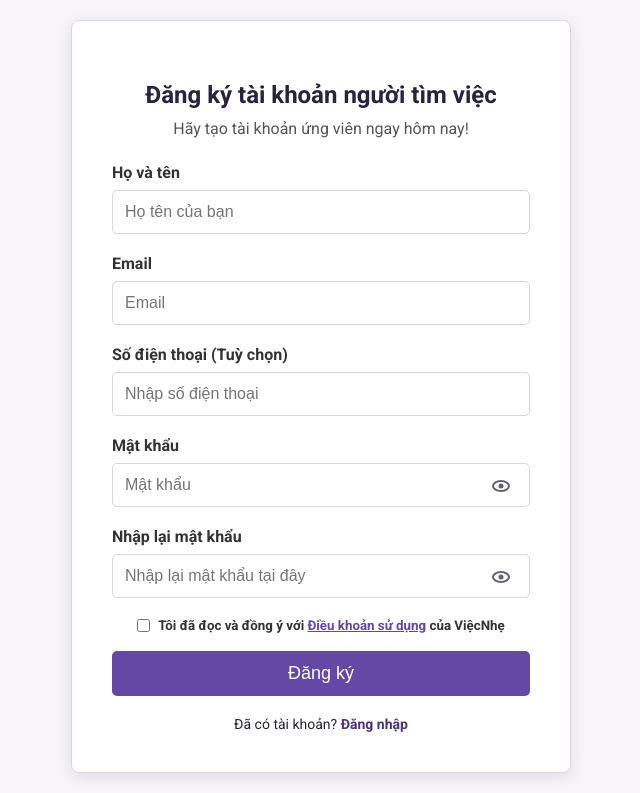
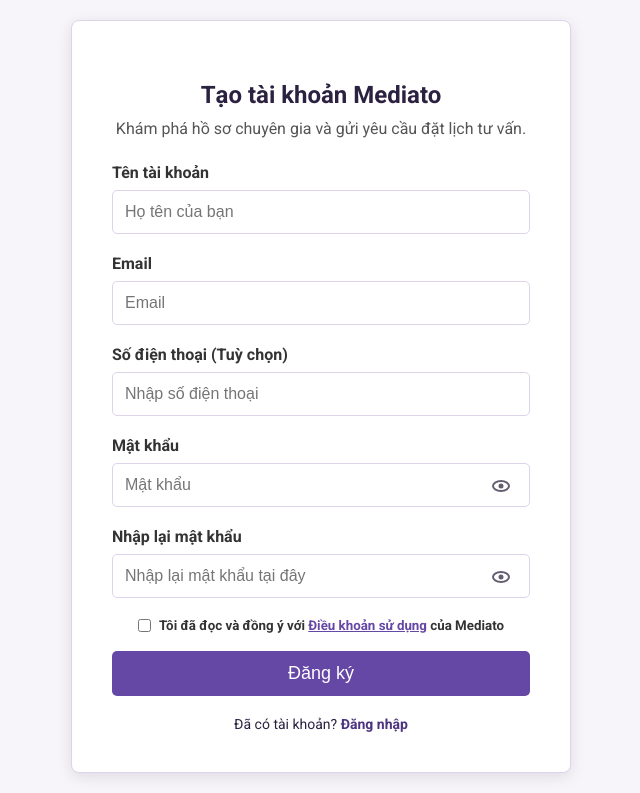
Before and after one commit to Shrek123123/WebTuVan, a PHP site: the page made by jobseekerregister.php in a window 1280 px wide. Shown: the part 75-868 px from the top of the page, without its empty margins (319-959 px from the left). Run offline with PHP 8.4, Linux system fonts and the light colour scheme; the visitor is signed in with stand-in values (Sample User, id 1).

Commit message:
sửa lỗi chữ

```diff
--- a/jobseekerlogin.php
+++ b/jobseekerlogin.php
@@ -59,7 +59,7 @@ if ($_SERVER['REQUEST_METHOD'] === 'POST') {
     <meta charset="UTF-8">
     <link rel="icon" type="image/svg+xml" href="image/favicon.svg">
     <meta name="viewport" content="width=device-width, initial-scale=1.0">
-    <title><?= $lang['jobseeker_login_title']; ?> - ViecNhe</title>
+    <title><?= htmlspecialchars($lang['jobseeker_login_title'], ENT_QUOTES, 'UTF-8') ?> - Mediato</title>
 
     <link href="https://fonts.googleapis.com/css2?family=Roboto:wght@400;700&display=swap" rel="stylesheet">
 
--- a/jobseekerregister.php
+++ b/jobseekerregister.php
@@ -71,7 +71,7 @@ if ($_SERVER['REQUEST_METHOD'] === 'POST') {
   <meta charset="UTF-8">
   <link rel="icon" type="image/svg+xml" href="image/favicon.svg">
   <meta name="viewport" content="width=device-width, initial-scale=1.0">
-  <title>Jobseeker Register - ViecNhe</title>
+  <title><?= htmlspecialchars($lang['jobseekerregister_title'], ENT_QUOTES, 'UTF-8') ?> - Mediato</title>
   <link href="https://fonts.googleapis.com/css2?family=Roboto:wght@400;700&display=swap" rel="stylesheet">
   <style>
     body {
@@ -222,7 +222,7 @@ if ($_SERVER['REQUEST_METHOD'] === 'POST') {
         <input type="hidden" name="csrf_token" value="<?= htmlspecialchars($_SESSION['customer_register_csrf'], ENT_QUOTES, 'UTF-8') ?>">
         <?php if ($redirectTarget !== null): ?><input type="hidden" name="redirect" value="<?= htmlspecialchars($redirectTarget, ENT_QUOTES, 'UTF-8') ?>"><?php endif; ?>
         <div class="form-group">
-          <label>Họ và tên</label>
+          <label><?php echo $lang['username']; ?></label>
           <input type="text" placeholder="Họ tên của bạn" name="full_name" maxlength="100" required>
         </div>
         <div class="form-group">
--- a/lang/vi.php
+++ b/lang/vi.php
@@ -285,9 +285,9 @@ $lang = [
     //jobseekerlogin
     "email" => "Email",
     "password" => "Mật khẩu",
-    "jobseeker_login_title" => "Đăng nhập Ứng viên",
-    "jobseeker_login_subtitle_h2" => "Đăng nhập - Người tìm việc",
-    "jobseeker_login_subtitle_p" => "Hãy tìm những 'việc nhẹ' phù hợp với bạn nhất!",
+    "jobseeker_login_title" => "Đăng nhập",
+    "jobseeker_login_subtitle_h2" => "Chào mừng bạn trở lại Mediato",
+    "jobseeker_login_subtitle_p" => "Đăng nhập để tiếp tục kết nối và đặt lịch với chuyên gia tư vấn.",
     "jobseeker_login_email_placeholder" => "Nhập email",
     "jobseeker_login_password_placeholder" => "Nhập mật khẩu",
     "jobseeker_login_forgot_password" => "Quên mật khẩu",
@@ -353,8 +353,8 @@ $lang = [
     'jobdetail_person' => ' người',
 
     //jobseekerregister
-    'jobseekerregister_title' => 'Đăng ký tài khoản người tìm việc',
-    'jobseekerregister_subtitle' => 'Hãy tạo tài khoản ứng viên ngay hôm nay!',
+    'jobseekerregister_title' => 'Tạo tài khoản Mediato',
+    'jobseekerregister_subtitle' => 'Khám phá hồ sơ chuyên gia và gửi yêu cầu đặt lịch tư vấn.',
     'username' => 'Tên tài khoản',
     'placeholder_username' => 'Gợi ý: nên điền đầy đủ họ tên bạn',
     'placeholder_email' => 'Email',
@@ -363,7 +363,7 @@ $lang = [
     'placeholder_reenter_password' => 'Nhập lại mật khẩu tại đây',
     'terms_agreement_text' => 'Tôi đã đọc và đồng ý với',
     'terms_of_use_link_text' => 'Điều khoản sử dụng',
-    'terms_of_use_after_link_text' => 'của ViệcNhẹ', // Dùng nếu muốn có chữ "của ViecNhe" sau link
+    'terms_of_use_after_link_text' => 'của Mediato', // Dùng nếu muốn có chữ "của Mediato" sau link
     'button_register' => 'Đăng ký',
     'login_link_text_prefix' => 'Đã có tài khoản?',
     'login_link_text' => 'Đăng nhập',
--- a/searchpage/body.php
+++ b/searchpage/body.php
@@ -60,8 +60,8 @@ function mediator_render_search_booking_card($profile)
     .mediator-search-page { min-height: 70vh; padding: 44px 22px 84px; background: var(--mediator-paper); color: var(--mediator-ink); }
     .mediator-search-wrap { width: min(1160px, 100%); margin: 0 auto; }
     .mediator-search-heading { padding: 15px 0 24px; }
-    .mediator-search-heading .mediator-eyebrow { color: var(--mediator-teal); font-size: .75rem; font-weight: 800; letter-spacing: .16em; text-transform: uppercase; }
-    .mediator-search-heading h1 { margin: 10px 0 9px; font: 500 clamp(2.35rem, 4vw, 3.6rem)/1.08 Georgia, 'Times New Roman', serif; letter-spacing: -.035em; }
+    .mediator-search-heading .mediator-eyebrow { color: var(--mediator-teal); font: 700 .85rem/1.4 Arial, Helvetica, sans-serif; letter-spacing: normal; }
+    .mediator-search-heading h1 { margin: 10px 0 9px; font: 500 clamp(2.35rem, 4vw, 3.6rem)/1.08 'Segoe UI', Tahoma, Arial, sans-serif; letter-spacing: -.035em; }
     .mediator-search-heading p { margin: 0; color: var(--mediator-muted); line-height: 1.65; }
     .mediator-filter-panel { margin-bottom: 30px; padding: 18px; border: 1px solid var(--mediator-line); background: #fffefa; box-shadow: 0 10px 28px rgba(34, 46, 45, .045); }
     .mediator-search-form { display: grid; grid-template-columns: minmax(160px, 1.4fr) repeat(5, minmax(100px, .8fr)) auto; gap: 10px; align-items: end; }
@@ -143,7 +143,7 @@ function mediator_render_search_booking_card($profile)
     .mediator-card-facts div:first-child { grid-column: auto; }
     .mediator-booking-note { display: grid; grid-template-columns: 1fr 1fr; gap: 20px; margin: 0 0 26px; padding: 18px 20px; border-left: 3px solid var(--mediator-teal); background: #eaf0eb; }
     .mediator-booking-note p { margin: 0; color: var(--mediator-muted); font-size: .88rem; line-height: 1.6; }
-    .mediator-booking-note strong { display: block; margin-bottom: 5px; color: var(--mediator-ink); font: 500 1.03rem Georgia, 'Times New Roman', serif; }
+    .mediator-booking-note strong { display: block; margin-bottom: 5px; color: var(--mediator-ink); font: 500 1.03rem/1.4 Arial, Helvetica, sans-serif; }
     .mediator-directory-empty { display: grid; grid-template-columns: minmax(0, 1fr) minmax(170px, .4fr); gap: 28px; padding: clamp(23px, 4vw, 40px); border: 1px solid var(--mediator-line); background: #fffefa; box-shadow: 0 8px 24px rgba(34, 46, 45, .045); }
     .mediator-directory-empty-kicker { display: inline-flex; align-items: center; gap: 9px; margin-bottom: 15px; color: var(--mediator-teal); font-size: .72rem; font-weight: 800; letter-spacing: .12em; text-transform: uppercase; }
     .mediator-directory-empty-kicker::before { width: 8px; height: 8px; border-radius: 50%; background: #b8624d; content: ""; }
```
Also changed, not shown: homepage/body.php (+4 -4 lines), lang/en.php (+6 -6 lines).
